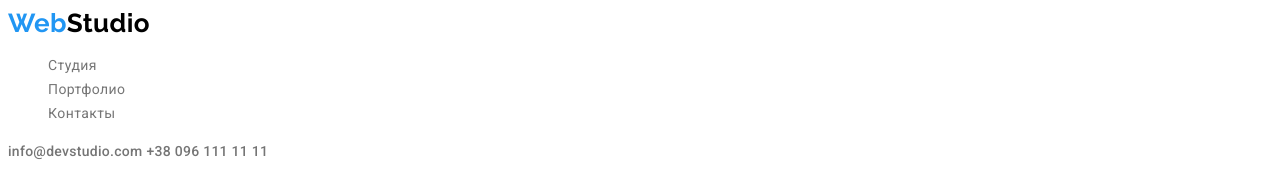
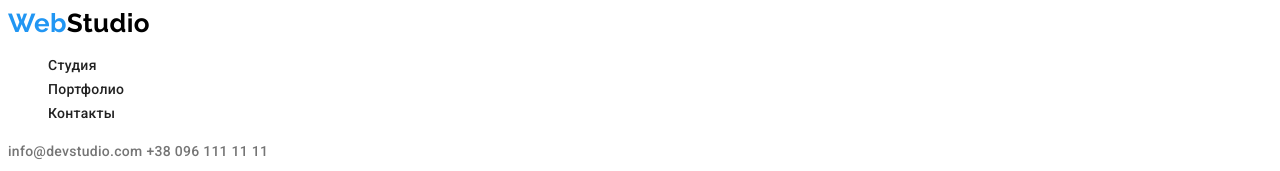
Before and after one commit to Vladislav220294/goit-markup-hw-02, a plain HTML site: page index.html in a window 1280 px wide. Shown: the top 171 px of the page. Drawn offline with Linux system fonts and the light colour scheme.

Commit message:
Исправляет цвет ссылок навигации

```diff
--- a/css/styles.css
+++ b/css/styles.css
@@ -64,7 +64,7 @@ body {
   line-height: 1.14;
   letter-spacing: 0.02em;
 }
-.navigation .navigation-list {
+.navigation-list {
   font-weight: 500;
   line-height: 1.14;
   letter-spacing: 0.02em;
```
